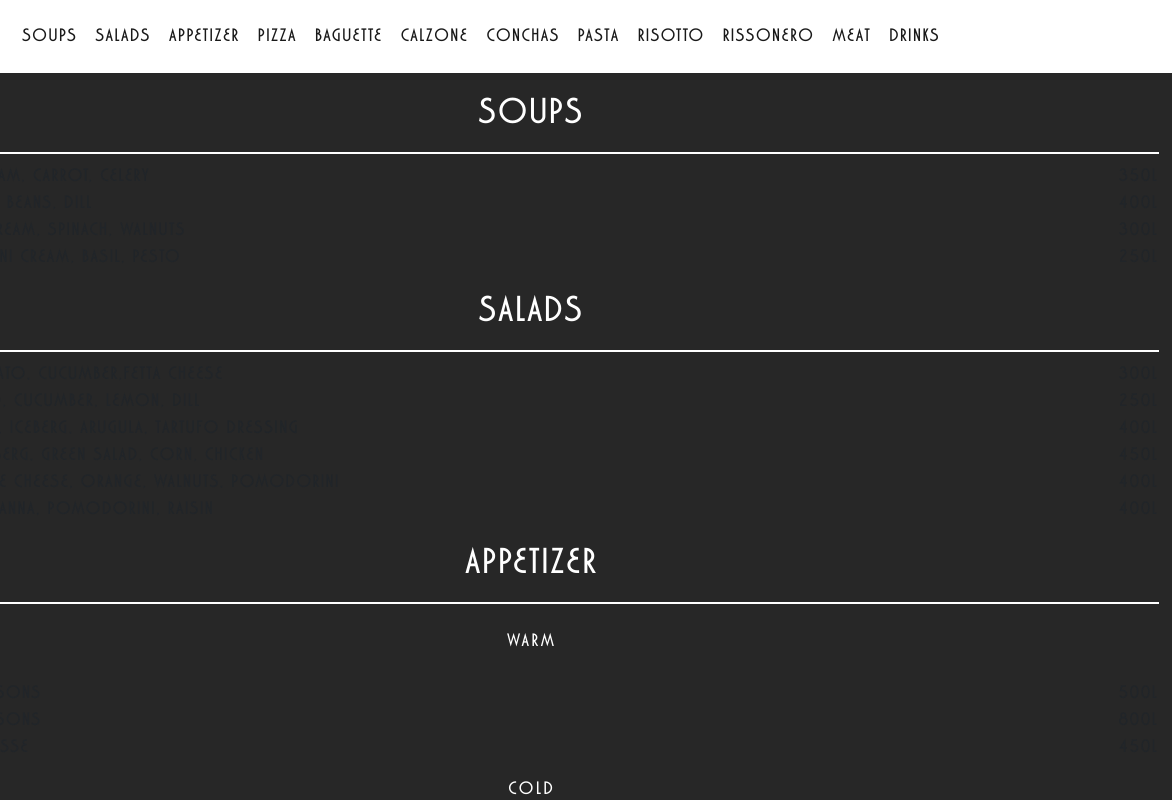
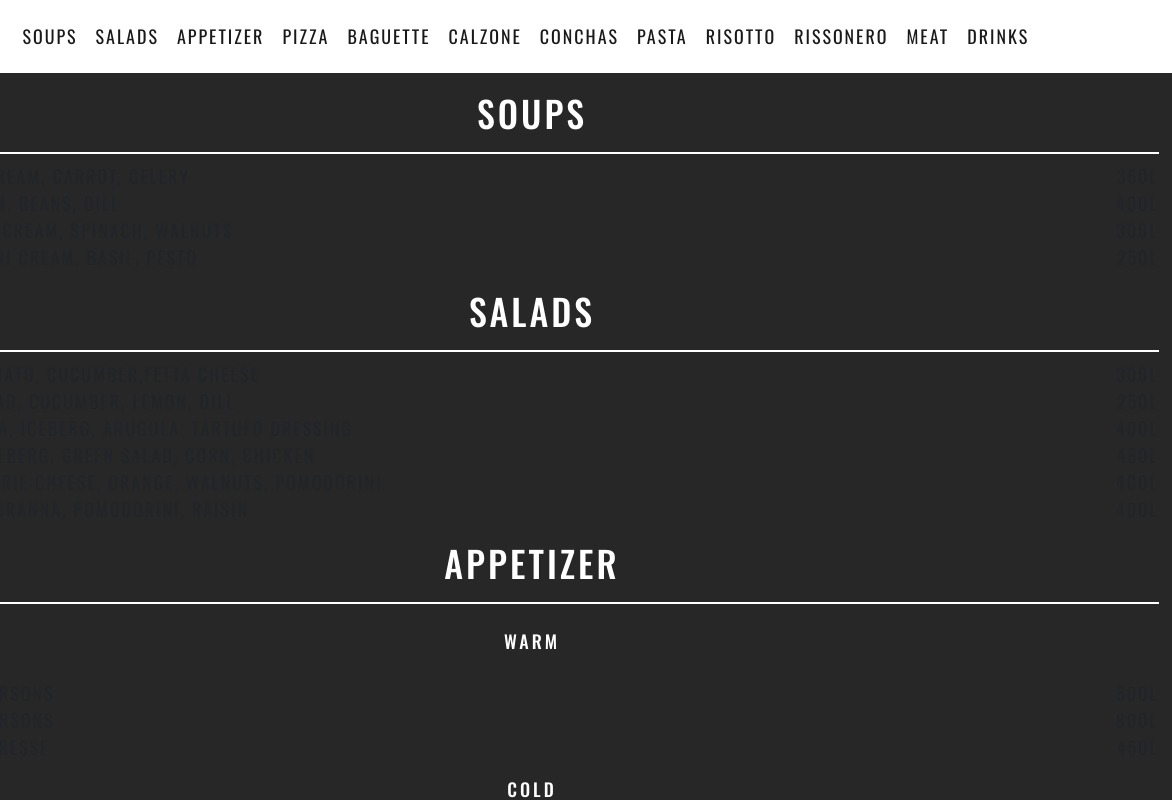
Before and after one commit to floridisha/grande-roma-menu, a plain HTML site: page menu-eng.html in a window 1280 px wide. Shown: the top 800 px of the page, 108-1280 px from the left. Drawn offline with nearby package versions, Linux system fonts and the light colour scheme.

Commit message:
third commit 1

```diff
--- a/fonts/stylesheet.css
+++ /dev/null
@@ -1,12 +0,0 @@
-/*! Generated by Font Squirrel (https://www.fontsquirrel.com) on May 27, 2021 */
-
-
-
-@font-face {
-    font-family: 'Marquisette BTN Bold';
-    src: url('marquisette_20btn_20bold-webfont.woff2') format('woff2'),
-         url('marquisette_20btn_20bold-webfont.woff') format('woff');
-    font-weight: normal;
-    font-style: normal;
-
-}
--- a/main.css
+++ b/main.css
@@ -1,5 +1,5 @@
 * {
-    font-family: 'Marquisette BTN Bold', Arial, Helvetica, sans-serif;
+    font-family: 'Oswald', sans-serif;
     letter-spacing: 2px;
     text-transform: uppercase;
     font-size: 18px;
--- a/menu-eng.html
+++ b/menu-eng.html
@@ -6,7 +6,8 @@
     <meta name="viewport" content="width=device-width, initial-scale=1.0">
     <title>Grande Roma Menu - English</title>
     <link href="https://cdn.jsdelivr.net/npm/bootstrap@5.0.1/dist/css/bootstrap.min.css" rel="stylesheet" integrity="sha384-+0n0xVW2eSR5OomGNYDnhzAbDsOXxcvSN1TPprVMTNDbiYZCxYbOOl7+AMvyTG2x" crossorigin="anonymous">
-    <link rel="stylesheet" href="/fonts/stylesheet.css">
+    <link rel="preconnect" href="https://fonts.gstatic.com">
+    <link href="https://fonts.googleapis.com/css2?family=Oswald:wght@400;500;600;700&display=swap" rel="stylesheet">
     <link rel="stylesheet" href="/main.css">
 </head>
 <body>
```
Also changed, not shown: index.html (+2 -1 lines), menu-shqip.html (+2 -1 lines), fonts/marquisette_20btn_20bold-webfont.woff (deleted), fonts/marquisette_20btn_20bold-webfont.woff2 (deleted).
